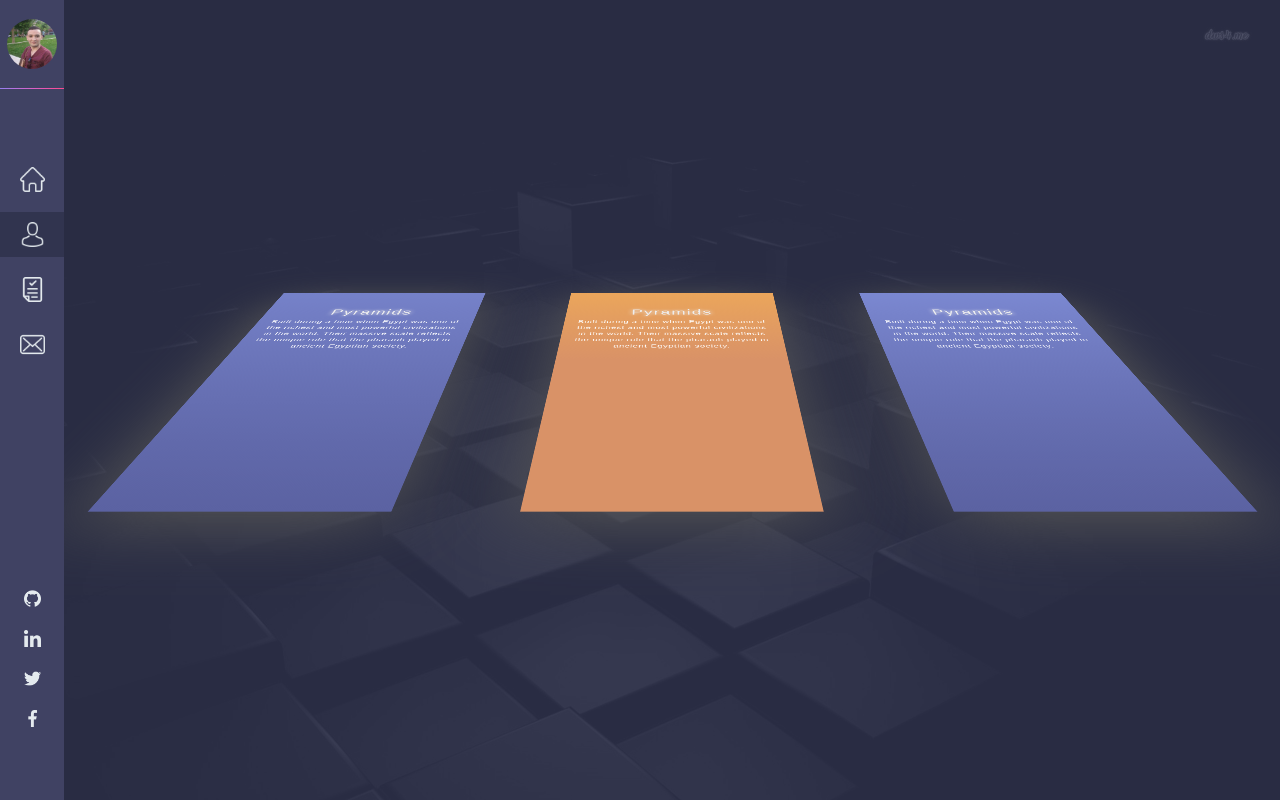
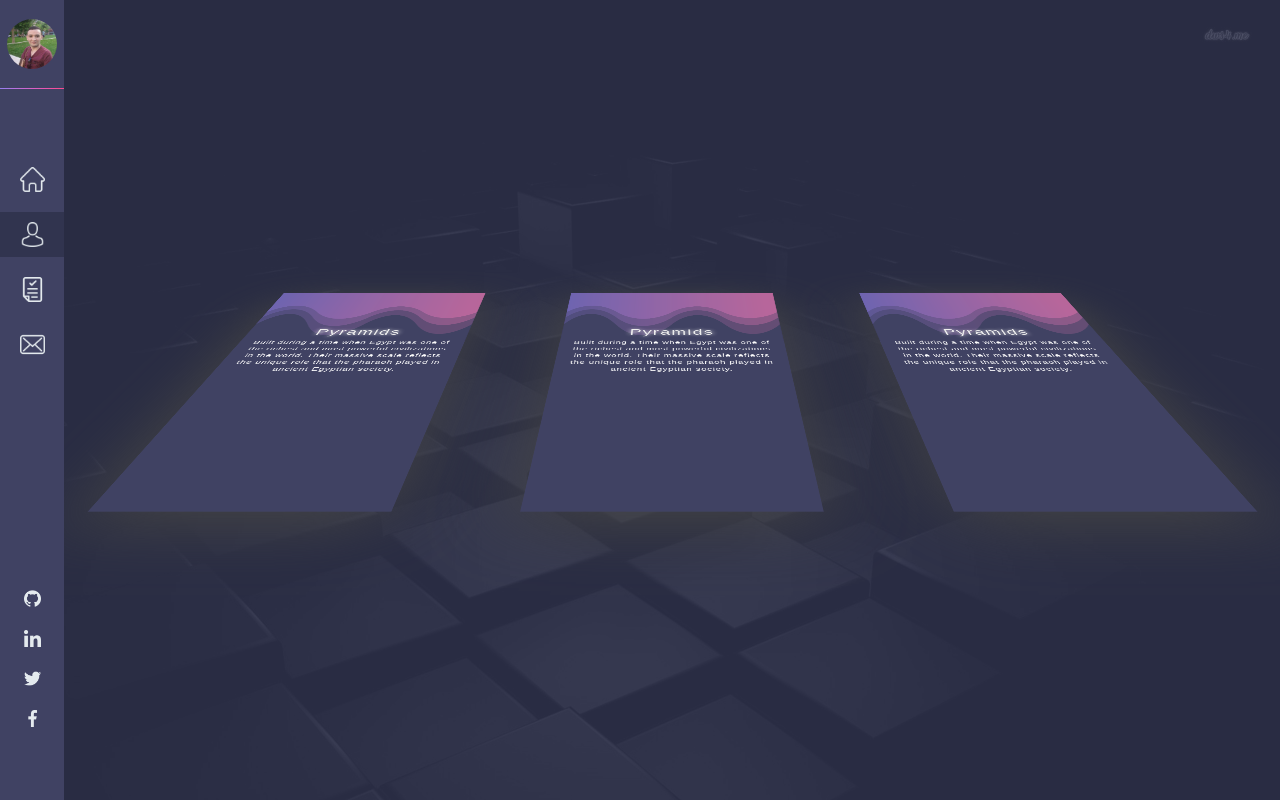
Before and after one commit to SOUHAIBMEHEMEL/Souhaib, a PHP site: page / in a window 1280 px wide, after a click that opens the changed part. Run offline with PHP 8.4, Linux system fonts and the light colour scheme.

Commit message:
3 rd commit

```diff
--- a/css/style.css
+++ b/css/style.css
@@ -390,6 +390,7 @@ section:target h1 {
     perspective: 900px;
     box-shadow: 0px 20px 50px #555;
     animation: entry 1s linear 1;
+    background: #404263;
 }
 
 #c0 {
@@ -397,14 +398,12 @@ section:target h1 {
     top: 0%;
     width: 100%;
     height: 100%;
-    background: linear-gradient(to bottom, #eba65b 30%, #d99267 100%);
     z-index: 300;
-    box-shadow: 0px 20px 100px #555;
+    box-shadow: 0px 20px 100px #444;
 }
 
 #c1 {
-    background: linear-gradient(to bottom, #59476f 30%, #7b88d1 100%);
-    box-shadow: 0px 20px 100px #555;
+    box-shadow: 0px 20px 100px #444;
     left: 100%;
     z-index: 0;
 }
@@ -412,8 +411,7 @@ section:target h1 {
 #c2 {
     left: -100%;
     z-index: 0;
-    background: linear-gradient(to bottom, #59476f 30%, #7b88d1 100%);
-    box-shadow: 0px 20px 100px #555;
+    box-shadow: 0px 20px 100px #444;
 }
 
 .container_skills:hover {
@@ -422,22 +420,33 @@ section:target h1 {
     transition: .5s all ease;
     z-index: 400;
 }
+
+.skillsTitle {
+    position: absolute;
+    top: 0%;
+    left: 0%;
+    width: 100%;
+    height: 30%;
+    background: url("../img/assets/asset11.png") no-repeat center center;
+    background-size: cover;
+}
+
 .story {
     position: absolute;
-    top: 0;
+    top: 15%;
     left: 0%;
-    height: 100%;
+    height: 70%;
     width: 100%;
-    background: linear-gradient(to bottom, #eba65b 0%, #d99267 40%);
+    background: rgba(0,0,0,0);
     z-index: 30;
 }
 
 #s1 {
-    background: linear-gradient(to top, #5b62a2 0%, #7b88d1 100%);
+    background: rgba(0,0,0,0);
 }
 
 #s2 {
-    background: linear-gradient(to top, #5b62a2 0%, #7b88d1 120%);
+    background: rgba(0,0,0,0);
 }
 
 .info_skills {
@@ -445,14 +454,14 @@ section:target h1 {
     top: 10%;
 }
 
-h3 {
+.container_skills h3 {
     text-align: center;
     text-shadow: 0px 0px 10px #eee;
     color: #eee;
     letter-spacing: 2px;
 }
 
-p {
+.container_skills p {
     font-size: 14px;
     color: #fff;
     padding: 0px 20px 20px 20px;
--- a/img/colors.txt
+++ b/img/colors.txt
@@ -11,3 +11,5 @@
  -webkit-box-shadow: 0px 0px 20px 0px rgba(19,22,44,0.7);
     -moz-box-shadow: 0px 0px 20px 0px rgba(19,22,44,0.7);
     box-shadow: 0px 0px 20px 0px rgba(19,22,44,0.7);
+
+after effect
--- a/index.html
+++ b/index.html
@@ -73,6 +73,9 @@
         <div class="sectionContainer">
             <div class="wrapper_skills">
                 <div class="container_skills" id="c0">
+                    <div class="skillsTitle">
+
+                    </div>
                     <div class="story" id="s0">
                         <div class="info_skills">
                             <h3>Pyramids</h3>
@@ -81,6 +84,9 @@
                     </div>
                 </div>
                 <div class="container_skills" id="c1">
+                    <div class="skillsTitle">
+
+                    </div>
                     <div class="story" id="s1">
                         <div class="info_skills">
                             <h3>Pyramids</h3>
@@ -89,6 +95,9 @@
                     </div>
                 </div>
                 <div class="container_skills" id="c2">
+                    <div class="skillsTitle">
+
+                    </div>
                     <div class="story" id="s2">
                         <div class="info_skills">
                             <h3>Pyramids</h3>
```
Also changed, not shown: css/styletest.css (+22 -4 lines), test2.html (+6 -3 lines), img/assets/asset1.png (added), img/assets/asset11.png (added), img/assets/asset12.png (added), img/assets/asset13.png (added).
